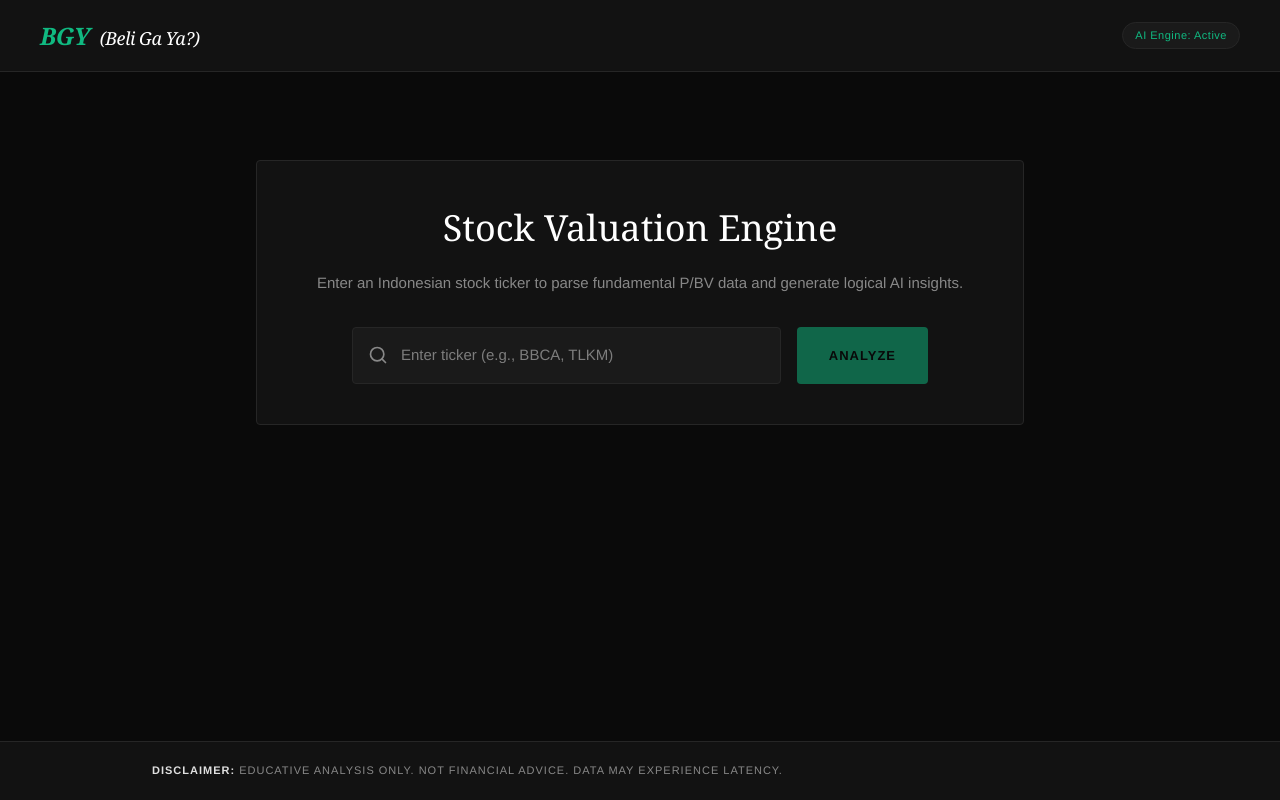
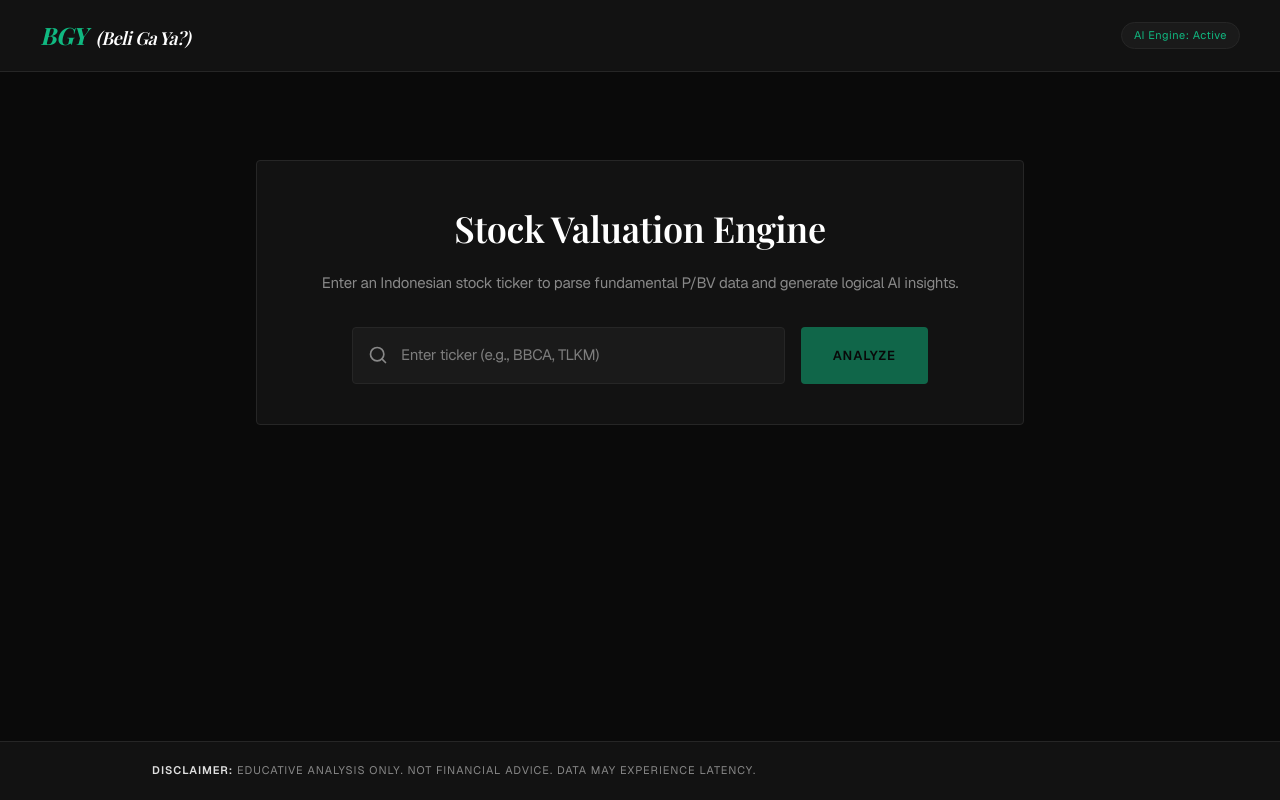
Before and after one commit to MarcoThemasoa/BeliGaYa-, a React (Vite) app: page / in a window 1280 px wide. Built offline with nearby package versions, Linux system fonts and the light colour scheme.

Commit message:
Add favicon and improve typography with Google Fonts (Geist, Playfair Display)

```diff
--- a/index.html
+++ b/index.html
@@ -4,6 +4,10 @@
     <meta charset="UTF-8" />
     <meta name="viewport" content="width=device-width, initial-scale=1.0" />
     <title>BGY (Beli Ga Ya?)</title>
+    <link rel="icon" type="image/x-icon" href="/favicon.ico" />
+    <link rel="preconnect" href="https://fonts.googleapis.com" />
+    <link rel="preconnect" href="https://fonts.gstatic.com" crossorigin />
+    <link href="https://fonts.googleapis.com/css2?family=Geist:wght@400;500;600;700&family=Playfair+Display:wght@600;700&display=swap" rel="stylesheet" />
   </head>
   <body>
     <div id="root"></div>
--- a/src/index.css
+++ b/src/index.css
@@ -9,8 +9,8 @@
   --color-text-main: #e0e0e0;
   --color-text-dim: #888888;
 
-  --font-serif: Georgia, serif;
-  --font-sans: "Helvetica Neue", Helvetica, Arial, sans-serif;
+  --font-serif: "Playfair Display", Georgia, serif;
+  --font-sans: "Geist", -apple-system, BlinkMacSystemFont, "Segoe UI", Roboto, "Helvetica Neue", sans-serif;
 }
 
 body {
@@ -18,6 +18,8 @@ body {
   color: var(--color-text-main);
   font-family: var(--font-sans);
   -webkit-font-smoothing: antialiased;
+  font-weight: 400;
+  letter-spacing: -0.3px;
 }
 
 /* Markdown Rendering Customization */
@@ -29,12 +31,23 @@ body {
   margin-top: 1.5em;
   margin-bottom: 0.75em;
   font-size: 1.25rem;
+  font-weight: 600;
+  letter-spacing: -0.5px;
+}
+
+.markdown-body h1 {
+  font-size: 1.75rem;
+}
+
+.markdown-body h2 {
+  font-size: 1.5rem;
 }
 
 .markdown-body p {
   margin-bottom: 1em;
   color: var(--color-text-dim);
-  line-height: 1.7;
+  line-height: 1.8;
+  letter-spacing: -0.2px;
 }
 
 .markdown-body strong, .markdown-body b {
```
Also changed, not shown: 1 other file (tests, documents, lock files or other folders).
